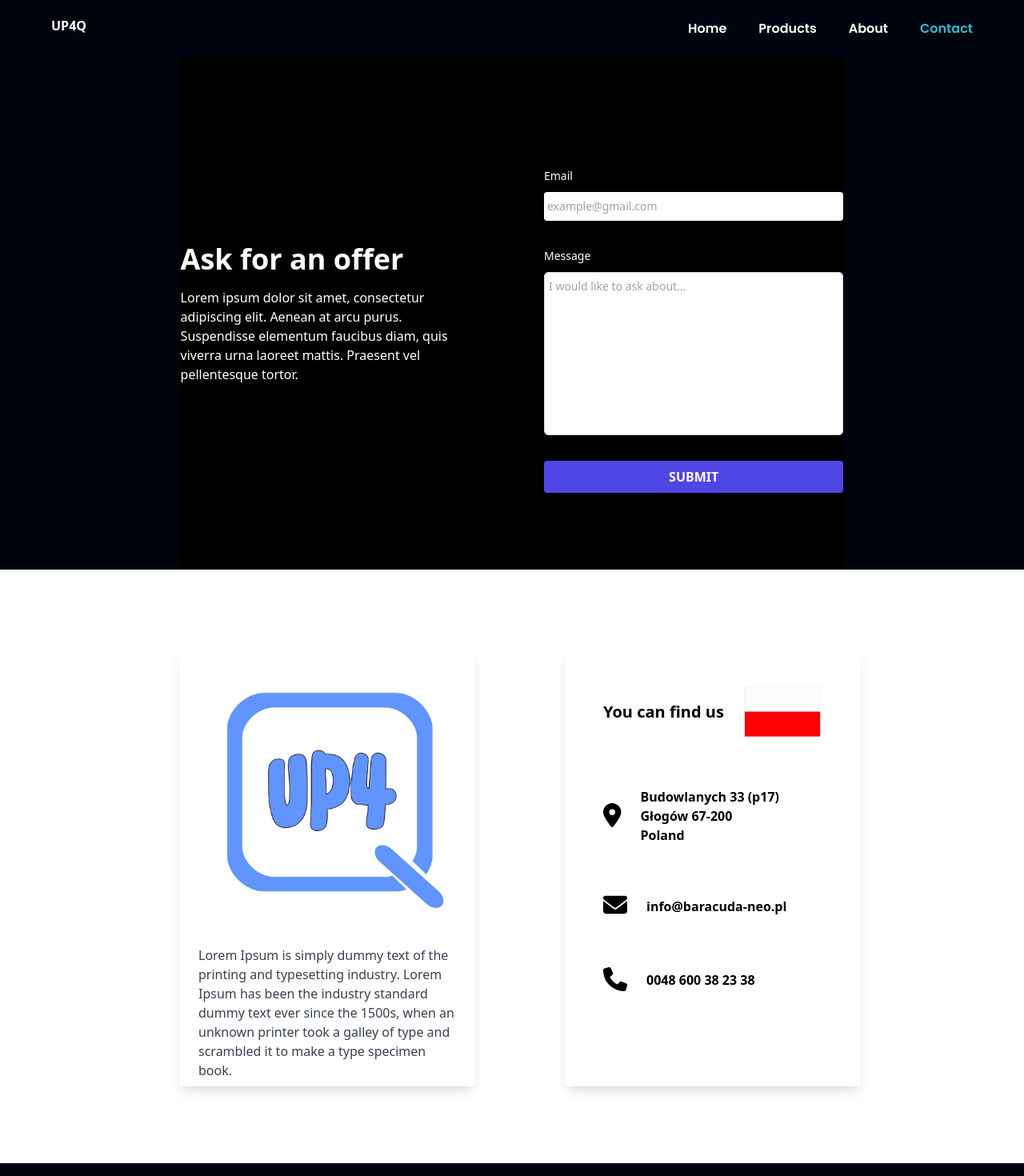
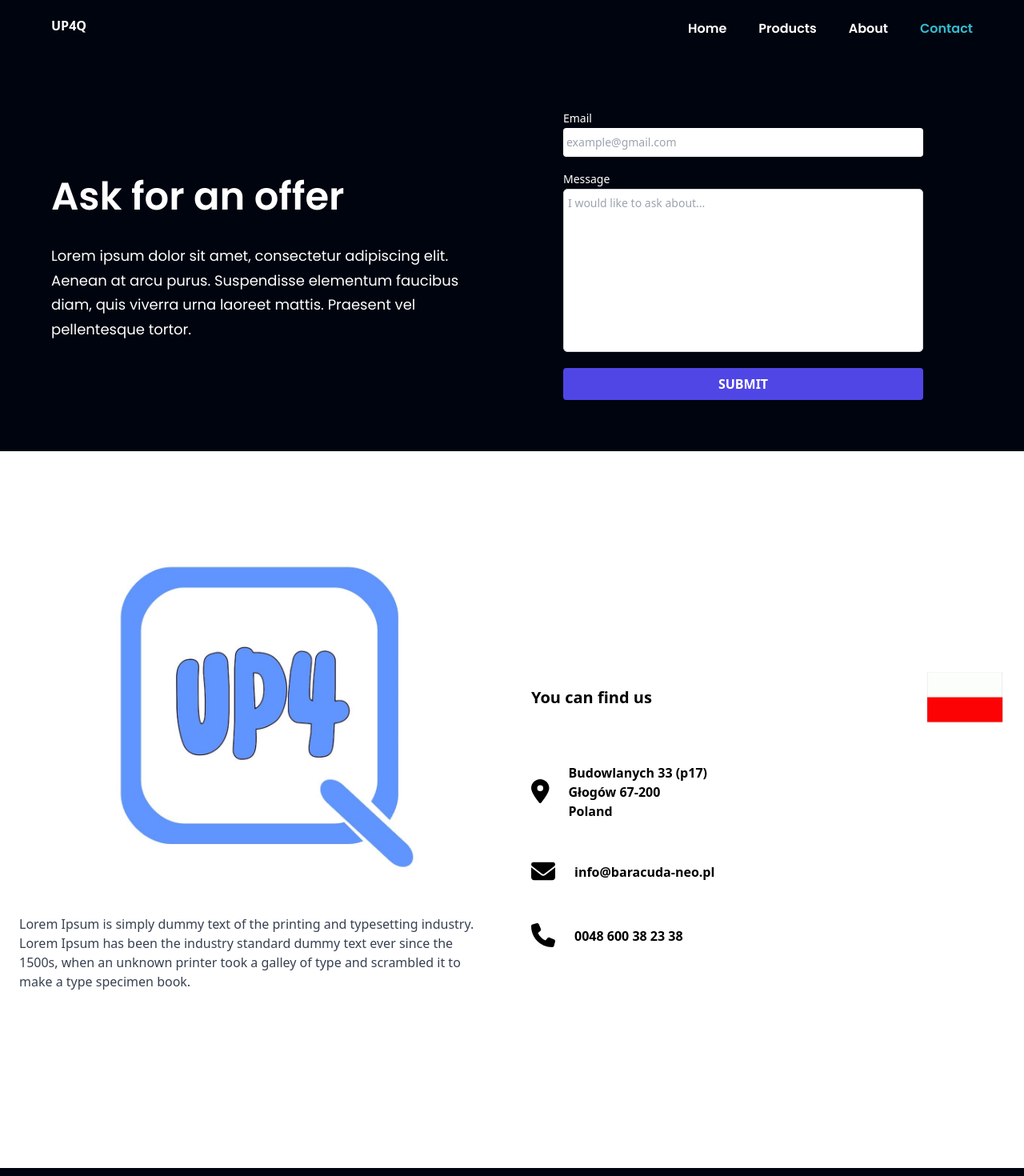
Before and after one commit to kkrzychu/baracuda_app, a React (Vite) app: page /contact in a window 1280 px wide. Shown: the top 1470 px of the page at 80% size. Built offline with nearby package versions, Linux system fonts and the light colour scheme.

Commit message:
Finished responsive about and concat_1 page

```diff
--- a/src/pages/About.jsx
+++ b/src/pages/About.jsx
@@ -1,20 +1,31 @@
+import About_1_section from "../sections/about/About_1_section";
+import About_2_section from "../sections/about/About_2_section";
+import About_3_section from "../sections/about/About_3_section";
 
-import About_1_section from '../sections/about/About_1_section'
-import About_2_section from '../sections/about/About_2_section'
-import About_3_section from '../sections/about/About_3_section'
-
-import { about_section_1, about_section_3 } from '../assets'
+import { about_section_1, about_section_3 } from "../assets";
 
 import styles from "../style";
 
 const Contact = () => {
-  return (
-    <>
-        <div className={`${styles.bg_about_1} ${styles.paddingX}`} style={{backgroundImage: `url(${about_section_1})`}}><About_1_section /></div>
-        <div className={`${styles.bg_about_2} ${styles.paddingX}`}><About_2_section /></div>
-        <div className={`${styles.bg_about_3} ${styles.paddingX}`} style={{backgroundImage: `url(${about_section_3})`}}><About_3_section /></div>
-    </>
-  );
+	return (
+		<>
+			<div className={`${styles.bg_about_1} ${styles.flexCenter} w-full`} style={{ backgroundImage: `url(${about_section_1})` }}>
+				<div className={`${styles.boxWidth}`}>
+					<About_1_section />
+				</div>
+			</div>
+      <div className={`${styles.bg_about_2} ${styles.flexCenter} w-full`}>
+				<div className={`${styles.boxWidth}`}>
+					<About_2_section />
+				</div>
+			</div>
+      <div className={`${styles.bg_about_3} ${styles.flexCenter} w-full`} style={{ backgroundImage: `url(${about_section_3})` }}>
+				<div className={`${styles.boxWidth}`}>
+					<About_3_section />
+				</div>
+			</div>
+		</>
+	);
 };
 
 export default Contact;
--- a/src/pages/Contact.jsx
+++ b/src/pages/Contact.jsx
@@ -1,16 +1,23 @@
-
-import Contact_1_section from '../sections/contact/Contact_1_section'
-import Contact_2_section from '../sections/contact/Contact_2_section'
+import Contact_1_section from "../sections/contact/Contact_1_section";
+import Contact_2_section from "../sections/contact/Contact_2_section";
 
 import styles from "../style";
 
 const Contact = () => {
-  return (
-    <>
-        <div className={`${styles.bg_contact_1} ${styles.paddingX}`}><Contact_1_section /></div>
-        <div className={`${styles.bg_contact_2} ${styles.paddingX}`}><Contact_2_section /></div>
-    </>
-  );
+	return (
+		<>
+			<div className={`${styles.bg_contact_1} ${styles.flexCenter} w-full`}>
+				<div className={`${styles.boxWidth}`}>
+					<Contact_1_section />
+				</div>
+			</div>
+			<div className={`${styles.bg_contact_2} ${styles.flexCenter} w-full`}>
+				<div className={`${styles.boxWidth}`}>
+					<Contact_2_section />
+				</div>
+			</div>
+		</>
+	);
 };
 
 export default Contact;
--- a/src/pages/Home.jsx
+++ b/src/pages/Home.jsx
@@ -32,12 +32,12 @@ const Home = () => {
 					<Home_4_section />
 				</div>
 			</div>
-      <div className={`${styles.bg_home_5} ${styles.flexCenter} w-full`}>
+			<div className={`${styles.bg_home_5} ${styles.flexCenter} w-full`}>
 				<div className={`${styles.boxWidth}`}>
 					<Home_5_section />
 				</div>
 			</div>
-      <div className={`${styles.bg_home_6} ${styles.flexCenter} w-full`}>
+			<div className={`${styles.bg_home_6} ${styles.flexCenter} w-full`}>
 				<div className={`${styles.boxWidth}`}>
 					<Home_6_section />
 				</div>
--- a/src/sections/about/About_1_section.jsx
+++ b/src/sections/about/About_1_section.jsx
@@ -1,44 +1,32 @@
-
-import { FontAwesomeIcon } from '@fortawesome/react-fontawesome';
-import { faCircle } from '@fortawesome/free-solid-svg-icons';
+import { FontAwesomeIcon } from "@fortawesome/react-fontawesome";
+import { faCircle } from "@fortawesome/free-solid-svg-icons";
 import { aboutGoals } from "../../constants/index";
+import styles, { layout } from "../../style";
 
 const About_1_section = () => {
 	return (
-    <div className="flex justify-center sm:px-40 px-6">
-        <div className="w-[100%] max-w-[1280px] about_section_1_content">
-
-            <section id="about_1" className=" flex flex-row justify-center items-center w-[100%]  py-20 px-16">
-
-                <div className="w-[100%] h-[100%] rounded backdrop-blur flex flex-row items-center justify-between text-white gap-3">
-
-                    <div className="flex flex-col p-4 w-[50%]">
-                        <h1 className="text-4xl  pb-6 font-bold" >About us</h1>
-                        <p className="pb-6 text-xl">The first diving suits were produced as early as 1953. Since then, hundreds of thousands have been made. Their high quality,
-                           perfectly tailored cut and adaptation to various conditions make our suits enjoy a great reputation worldwide.
-                           Guided by the need to maintain high quality standards, we have declined to outsource production to Asian countries, despite temptingly low costs.
+		<section id='about_1' className={`${layout.section} rotate-180`}>
+				<div className={`${layout.sectionInfo} md:items-start sm:px-16 px-6 `}>
+					<h1 className={`flex flex-col text-white items-center md:items-start font-poppins font-semibold ss:text-[72px] text-[52px] ss:leading-[100px] leading-[75px]`}>About us</h1>
+					<p className={`${styles.paragraph} text-white`}>
+						The first diving suits were produced as early as 1953. Since then, hundreds of thousands have been made. Their high quality, perfectly tailored cut and adaptation to various conditions make our suits enjoy a great reputation worldwide. Guided by the need to maintain high
+						quality standards, we have declined to outsource production to Asian countries, despite temptingly low costs.
 					</p>
-                        <p className="pb-6 text-xl">
-                            Our equipment is also appreciated by international authorities, organizations and rescue units - fire departments, police divers, SAR units, coastal guards, water guards and research teams and professional diving organizations.
-                        </p>
+					<p className={`${styles.paragraph} text-white mt-6`}>Our equipment is also appreciated by international authorities, organizations and rescue units - fire departments, police divers, SAR units, coastal guards, water guards and research teams and professional diving organizations.</p>
 				</div>
 
-
-                    <div className="p-4 w-[50%] h-[100%]">
-                        <ul>
+				<div className='flex-1 flex justify-center items-center sm:px-16 px-6'>
+					<ul className="md:mt-0 mt-10">
 						{aboutGoals.map((item) => (
-                                <li key={item.key} className='py-3 flex flex-row items-center text-xl'><FontAwesomeIcon  icon={faCircle} className={`w-[13px] h-[13px] object-contain text-white pr-4`} />{item.goal}</li>
+							<li key={item.key} className='py-3 flex flex-row items-center text-xl text-white'>
+								<FontAwesomeIcon icon={faCircle} className={`w-[13px] h-[13px] object-contain text-white pr-4`} />
+								<p className={`font-poppins font-normal text-[18px] leading-[30.8px] md:text-left text-white`}>{item.goal}</p>
+							</li>
 						))}
 					</ul>
 				</div>
+		</section>
+	);
+};
 
-                </div>
-
-            </section>
-
-        </div>
-    </div>
-  )
-}
-
-export default About_1_section
+export default About_1_section;
--- a/src/sections/contact/Contact_1_section.jsx
+++ b/src/sections/contact/Contact_1_section.jsx
@@ -1,81 +1,50 @@
+import styles, { layout } from "../../style";
 
 const Contact_1_section = () => {
 	return (
-    <div className="flex justify-center sm:px-40 px-6">
-      <div className=" max-w-[1280px]">
+		<section id='contact_1' className={layout.section}>
+			<div className={`${layout.sectionInfo} md:items-start sm:px-16 px-6 `}>
+				<h2 className={`${styles.heading2} text-white`}>Ask for an offer</h2>
 
-        <section id="contact_1" className={`flex flex-row justify-center gap-x-20 sm:py-24 py-6 items-center bg-black w-[100%]  max-h-196`}>
-
-          <div className="w-[45%]">
-            <h1 className="text-4xl font-bold text-white">Ask for an offer</h1>
-
-            <div className="p-2"></div>
-
-            <p className="text-white">
-              Lorem ipsum dolor sit amet, consectetur adipiscing elit. Aenean at
-              arcu purus. Suspendisse elementum faucibus diam, quis viverra urna
-              laoreet mattis. Praesent vel pellentesque tortor.
-            </p>
+				<p className={`${styles.paragraph} text-white mt-5`}>Lorem ipsum dolor sit amet, consectetur adipiscing elit. Aenean at arcu purus. Suspendisse elementum faucibus diam, quis viverra urna laoreet mattis. Praesent vel pellentesque tortor.</p>
 			</div>
 
-          <div className="w-[45%]">
-            <div className="mt-10 grid grid-cols-1 gap-x-6 gap-y-8 sm:grid-cols-6">
+			<div className={`${layout.sectionInfo} md:items-start sm:px-16 px-6 `}>
+				{/* EMAIL INPUT */}
 
-              {/* EMAIL INPUT */}
-              <div className="col-span-full">
-                <label
-                  htmlFor="email"
-                  className="block text-sm font-medium leading-6 text-gray-900  text-white">
+				<div className='w-full max-w-[450px] mt-10 md:mt-0'>
+					<label htmlFor='email' className='block text-sm font-medium leading-6 text-gray-900  text-white'>
 						Email
 					</label>
-                <div className="mt-2">
-                  <div className="flex rounded-md shadow-sm ring-1 ring-inset ring-gray-300 focus-within:ring-2 focus-within:ring-inset focus-within:ring-indigo-600 ">
+				</div>
 
-                    <input
-                      type="email"
-                      name="email"
-                      id="email"
-                      autoComplete="email"
-                      className="block flex-1 border-0 py-1.5 pl-1 text-gray-900 placeholder:text-gray-400 focus:ring-0 sm:text-sm sm:leading-6 rounded"
-                      placeholder="example@gmail.com"
-                    />
-                  </div>
-                </div>
+				<div className='flex w-full max-w-[450px] rounded-md shadow-sm ring-1 ring-inset ring-gray-300 focus-within:ring-2 focus-within:ring-inset focus-within:ring-indigo-600 '>
+					<input type='email' name='email' id='email' autoComplete='email' className='block flex-1 border-0 py-1.5 pl-1 text-gray-900 placeholder:text-gray-400 focus:ring-0 sm:text-sm sm:leading-6 rounded' placeholder='example@gmail.com' />
 				</div>
 
 				{/* TEXT INPUT */}
-              <div className="col-span-full">
-                <label
-                  htmlFor="message"
-                  className="block text-sm font-medium leading-6 text-gray-900 text-white">
+				<div className='w-full max-w-[450px] mt-4'>
+					<label htmlFor='message' className='block text-sm font-medium leading-6 text-gray-900 text-white'>
 						Message
 					</label>
-                <div className="mt-2">
+				</div>
+
 				<textarea
-                    id="message"
-                    name="message"
+					id='message'
+					name='message'
 					rows={8}
-                    className="block w-full rounded-md border-0 py-1.5 text-gray-900 shadow-sm ring-1 ring-inset ring-gray-300 placeholder:text-gray-400 placeholder:px-1.5 focus:ring-2 focus:ring-inset focus:ring-indigo-600 sm:text-sm sm:leading-6"
+					className='block w-full max-w-[450px] rounded-md border-0 py-1.5 text-gray-900 shadow-sm ring-1 ring-inset ring-gray-300 placeholder:text-gray-400 placeholder:px-1.5 focus:ring-2 focus:ring-inset focus:ring-indigo-600 sm:text-sm sm:leading-6'
 					defaultValue={""}
-                    placeholder="I would like to ask about..."
+					placeholder='I would like to ask about...'
 				/>
+
+				{/* SUBMIT BUTTON*/}
+				<div className='w-full max-w-[450px] mt-5 mb-10 md:mb-0'>
+					<button className={`bg-indigo-600 hover:bg-blue-700 text-white font-bold py-2 px-4 rounded w-full`}>SUBMIT</button>
 				</div>
 			</div>
+		</section>
+	);
+};
 
-              {/* SUBMIT BUTTON*/}
-              <div className="col-span-full">
-                <button className={`bg-indigo-600 hover:bg-blue-700 text-white font-bold py-2 px-4 rounded w-full`}>SUBMIT</button>
-              </div>
-
-
-            </div>
-          </div>
-
-        </section>
-
-      </div>
-    </div>
-  )
-}
-
-export default Contact_1_section
+export default Contact_1_section;
--- a/src/sections/contact/Contact_2_section.jsx
+++ b/src/sections/contact/Contact_2_section.jsx
@@ -1,64 +1,78 @@
-
-
-import { FontAwesomeIcon } from '@fortawesome/react-fontawesome';
-import { faLocationDot, faEnvelope, faPhone } from '@fortawesome/free-solid-svg-icons';
-import { logo_3, polandFlag } from '../../assets'
+import { FontAwesomeIcon } from "@fortawesome/react-fontawesome";
+import { faLocationDot, faEnvelope, faPhone } from "@fortawesome/free-solid-svg-icons";
+import { logo_3, polandFlag } from "../../assets";
+import { layout } from "../../style";
 
 const Contact_2_section = () => {
 	return (
-      <div className="sm:px-40 px-6">
-
-        <section id="contact_2" className={`flex flex-row justify-center items-center w-[100%] gap-x-28 sm:py-24 py-6 max-h-196`}>
-
-        <div className="w-[35%] min-w-[370px] max-w-[470px] rounded overflow-hidden shadow-lg bg-white h-[550px]">
+		<section id='contact_2' className={layout.section}>
+			<div className={layout.sectionInfo}>
 				<div className='h-[65%]'>
-              <img className="w-full h-[100%]" src={logo_3} />
+					<img className='w-full h-[100%]' src={logo_3} />
 				</div>
 				<div className='h-[35%]'>
-              <div className="px-6 py-4">
-                  <p className="text-gray-700 text-base">Lorem Ipsum is simply dummy text of the printing and typesetting industry. Lorem Ipsum has been the industry standard dummy text ever since the 1500s, when an unknown printer took a galley of type and scrambled it to make a type specimen book.</p>
+					<div className='px-6 py-4'>
+						<p className='text-gray-700 text-base'>
+							Lorem Ipsum is simply dummy text of the printing and typesetting industry. Lorem Ipsum has been the industry standard dummy text ever since the 1500s, when an unknown printer took a galley of type and scrambled it to make a type specimen book.
+						</p>
 					</div>
 				</div>
 			</div>
 
-        <div className="w-[35%]  min-w-[370px] max-w-[470px] rounded overflow-hidden shadow-lg bg-white h-[550px] p-6 flex flex-col gap-3">
-
+			<div className={layout.sectionInfo}>
 				<div className='w-[100%] flex flex-row items-center justify-between p-6'>
 					<h1 className='font-bold text-xl'>You can find us</h1>
-            <img src={polandFlag} className='w-[100px]'/>
+					<img src={polandFlag} className='w-[100px]' />
 				</div>
 
 				<div className='w-[100%] flex flex-row p-6 items-center'>
-
-            <div className='pr-6'><FontAwesomeIcon icon={faLocationDot} className='text-3xl'/></div>
+					<div className='pr-6'>
+						<FontAwesomeIcon icon={faLocationDot} className='text-3xl' />
+					</div>
 
 					<div className='flex flex-col'>
-              <div className='font-bold'><p>Budowlanych 33 (p17)</p></div>
-              <div className='font-bold'><p>Głogów 67-200</p></div>
-              <div className='font-bold'><p>Poland</p></div>
+						<div className='font-bold'>
+							<p>Budowlanych 33 (p17)</p>
 						</div>
-
+						<div className='font-bold'>
+							<p>Głogów 67-200</p>
+						</div>
+						<div className='font-bold'>
+							<p>Poland</p>
+						</div>
+					</div>
 				</div>
 
 				<div className='w-[100%] flex flex-row p-6 items-center'>
-
-            <div className='pr-6'><FontAwesomeIcon icon={faEnvelope} className='text-3xl' /></div>
+					<div className='pr-6'>
+						<FontAwesomeIcon icon={faEnvelope} className='text-3xl' />
+					</div>
 					<p className='font-bold'>info@baracuda-neo.pl</p>
-
 				</div>
 				<div className='w-[100%] flex flex-row p-6 items-center'>
-
-            <div className='pr-6'><FontAwesomeIcon icon={faPhone} className='text-3xl' /></div>
+					<div className='pr-6'>
+						<FontAwesomeIcon icon={faPhone} className='text-3xl' />
+					</div>
 					<p className='font-bold'>0048 600 38 23 38</p>
-
+				</div>
 			</div>
 
+			{/* <div className='w-[35%] min-w-[370px] max-w-[470px] rounded overflow-hidden shadow-lg bg-white h-[550px]'>
+				<div className='h-[65%]'>
+					<img className='w-full h-[100%]' src={logo_3} />
+				</div>
+				<div className='h-[35%]'>
+					<div className='px-6 py-4'>
+						<p className='text-gray-700 text-base'>
+							Lorem Ipsum is simply dummy text of the printing and typesetting industry. Lorem Ipsum has been the industry standard dummy text ever since the 1500s, when an unknown printer took a galley of type and scrambled it to make a type specimen book.
+						</p>
+					</div>
+				</div>
 			</div>
 
+			<div className='w-[35%]  min-w-[370px] max-w-[470px] rounded overflow-hidden shadow-lg bg-white h-[550px] p-6 flex flex-col gap-3'></div> */}
 		</section>
+	);
+};
 
-      </div>
-  )
-}
-
-export default Contact_2_section
+export default Contact_2_section;
--- a/src/sections/products/Products_3_section.jsx
+++ b/src/sections/products/Products_3_section.jsx
@@ -5,13 +5,13 @@ const Products_3_section = () => {
 	return (
 		<section id='product_3' className={`${layout.section} md:mb-20`}>
 			<div className='flex flex-col w-[100%] p-6'>
-				<h1 className={`${styles.heading2} text-black`}>STRAP</h1>
+				<h2 className={`${styles.heading2} text-black`}>STRAP</h2>
 
-				<p className={`font-poppins font-normal text-[16px] leading-[30px] text-center md:text-left`}>
+				<p className={`${styles.paragraph}`}>
 					There are many variations of passages of Lorem Ipsum available, but the majority have suffered alteration in some form, by injected humour, or randomised words which dont look even slightly believable. If you are going to use a passage of Lorem Ipsum, you need to be sure there
 					isnt anything embarrassing hidden in the middle of text. All the Lorem Ipsum generators on the Internet tend to repeat predefined chunks as necessary, making this the first true generator on the Internet.
 				</p>
-				<p className={`font-poppins font-normal text-[16px] leading-[30px] text-center md:text-left mt-6`}>
+				<p className={`${styles.paragraph} mt-6`}>
 					It uses a dictionary of over 200 Latin words, combined with a handful of model sentence structures, to generate Lorem Ipsum which looks reasonable. The generated Lorem Ipsum is therefore always free from repetition, injected humour, or non-characteristic words etc.
 				</p>
 			</div>
```
Also changed, not shown: src/sections/about/About_2_section.jsx (+50 -47 lines), src/sections/about/About_3_section.jsx (+22 -44 lines). Lines whose indentation alone changed are shown as unchanged.
